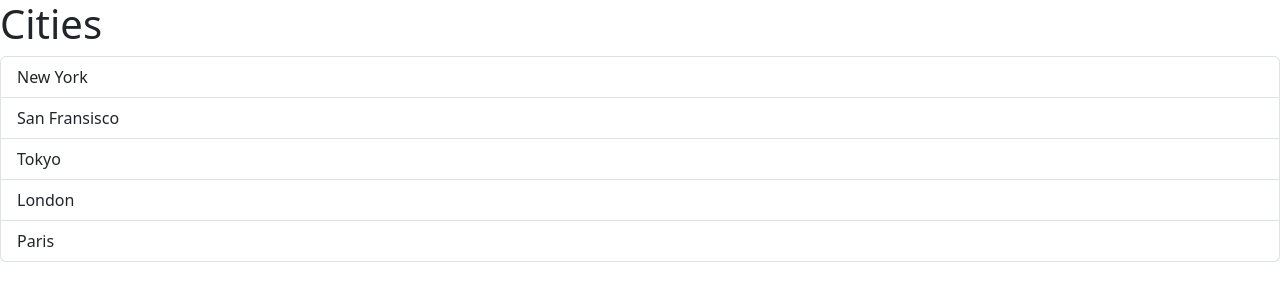
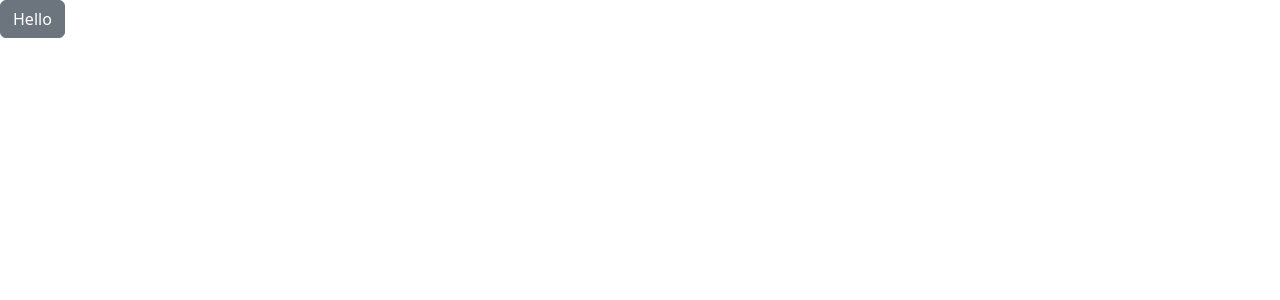
Before and after one commit to karim029/React-app, a React (Vite) app: page / in a window 1280 px wide. Shown: the top 300 px of the page. Built offline with nearby package versions, Linux system fonts and the light colour scheme.

Commit message:
created a simple button and an alert

```diff
--- a/src/App.tsx
+++ b/src/App.tsx
@@ -1,19 +1,30 @@
-import ListGroup from "./components/listGroup";
+import { useState } from "react";
+import Alert from "./components/Alert";
+import Button from "./components/Button";
 
 function App() {
-  let items = ["New York", "San Fransisco", "Tokyo", "London", "Paris"];
-
-  const handleSelectItem = (item: string) => {
-    console.log(item);
-  };
+  const [alertState, setAlertState] = useState(false);
   return (
-    <div>
-      <ListGroup
-        items={items}
-        heading="Cities"
-        onSelectItem={handleSelectItem}
-      />
-    </div>
+    <>
+      <div>
+        {alertState && (
+          <Alert
+            onclose={() => {
+              setAlertState(false);
+            }}
+          >
+            Hi
+          </Alert>
+        )}
+        <Button
+          children="Hello"
+          color="secondary"
+          onClick={() => {
+            setAlertState(true);
+          }}
+        ></Button>
+      </div>
+    </>
   );
 }
 
--- /dev/null
+++ b/src/components/Alert.tsx
@@ -0,0 +1,22 @@
+import { ReactNode } from "react";
+
+interface AlertProps {
+  children: ReactNode;
+  onclose: () => void;
+}
+
+const Alert = ({ children, onclose }: AlertProps) => {
+  return (
+    <div className="alert alert-primary alert-dismissible" onClick={onclose}>
+      {children}
+      <button
+        type="button"
+        className="btn-close"
+        data-bs-dismiss="alert"
+        aria-label="Close"
+      ></button>
+    </div>
+  );
+};
+
+export default Alert;
--- /dev/null
+++ b/src/components/Button.tsx
@@ -0,0 +1,14 @@
+interface props {
+  children: string;
+  color?: "primary" | "secondary" | "success" | "danger" | "warning";
+  onClick: () => void;
+}
+const Button = ({ children, onClick, color = "primary" }: props) => {
+  return (
+    <button className={"btn btn-" + color} onClick={onClick}>
+      {children}
+    </button>
+  );
+};
+
+export default Button;
```
